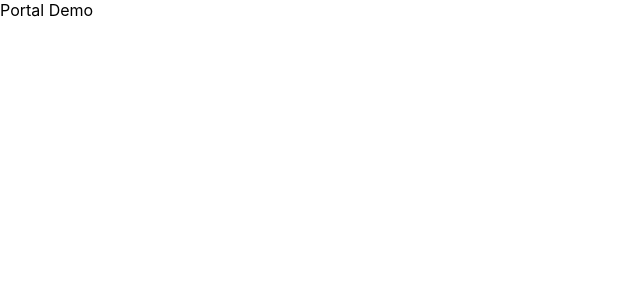
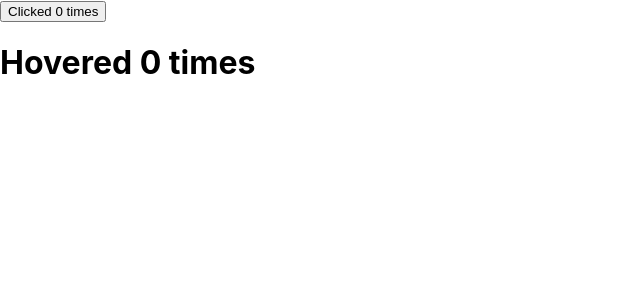
Before and after one commit to thepreakerebi/react-practice, a React (Create React App) app: page / in a window 1280 px wide. Shown: the top 300 px of the page, without its empty margins (0-640 px from the left). Built offline with nearby package versions, Linux system fonts and the light colour scheme.

Commit message:
Higher order components for sharing common functions

```diff
--- a/src/App.js
+++ b/src/App.js
@@ -4,7 +4,9 @@
 // import ParentComp from "./components/ParentComp";
 // import FocusInput from "./components/FocusInput";
 // import FRParentInput from "./components/FRParentInput";
-import PortalDemo from "./components/PortalDemo";
+import ClickCounter from "./components/ClickCounter";
+import HoverCounter from "./components/HoverCounter";
+// import PortalDemo from "./components/PortalDemo";
 // import RefDemo from "./components/RefDemo";
 // import PureComp from "./components/PureComp";
 
@@ -43,7 +45,9 @@
       {/* <RefDemo /> */}
       {/* <FocusInput /> */}
       {/* <FRParentInput /> */}
-      <PortalDemo />
+      {/* <PortalDemo /> */}
+      <ClickCounter />
+      <HoverCounter />
     </div>
   );
 }
--- /dev/null
+++ b/src/components/ClickCounter.js
@@ -0,0 +1,12 @@
+import React from 'react';
+import WithCounter from './WithCounter';
+
+const ClickCounter = ({count, increaseCount}) => {
+  return (
+    <div>
+      <button onClick={increaseCount}>Clicked {count} times</button>
+    </div>
+  )
+}
+
+export default WithCounter(ClickCounter)
--- /dev/null
+++ b/src/components/HoverCounter.js
@@ -0,0 +1,12 @@
+import React from 'react';
+import WithCounter from './WithCounter';
+
+const HoverCounter = ({count, increaseCount}) => {
+  return (
+    <div>
+      <h1 onMouseOver={increaseCount}>Hovered {count} times</h1>
+    </div>
+  )
+}
+
+export default WithCounter(HoverCounter)
--- /dev/null
+++ b/src/components/WithCounter.js
@@ -0,0 +1,29 @@
+import React from 'react'
+
+const WithCounter = OriginalComponent => {
+
+    class CounterComponent extends React.Component {
+
+        constructor(props) {
+          super(props)
+
+          this.state = {
+             count: 0
+          }
+        }
+
+        increaseCount = () => {
+            this.setState(prevState => {
+                return {count: prevState.count + 1}
+            })
+        }
+
+      render() {
+        return <OriginalComponent count={this.state.count} increaseCount={this.increaseCount} />
+      }
+    }
+
+  return CounterComponent
+}
+
+export default WithCounter
```
